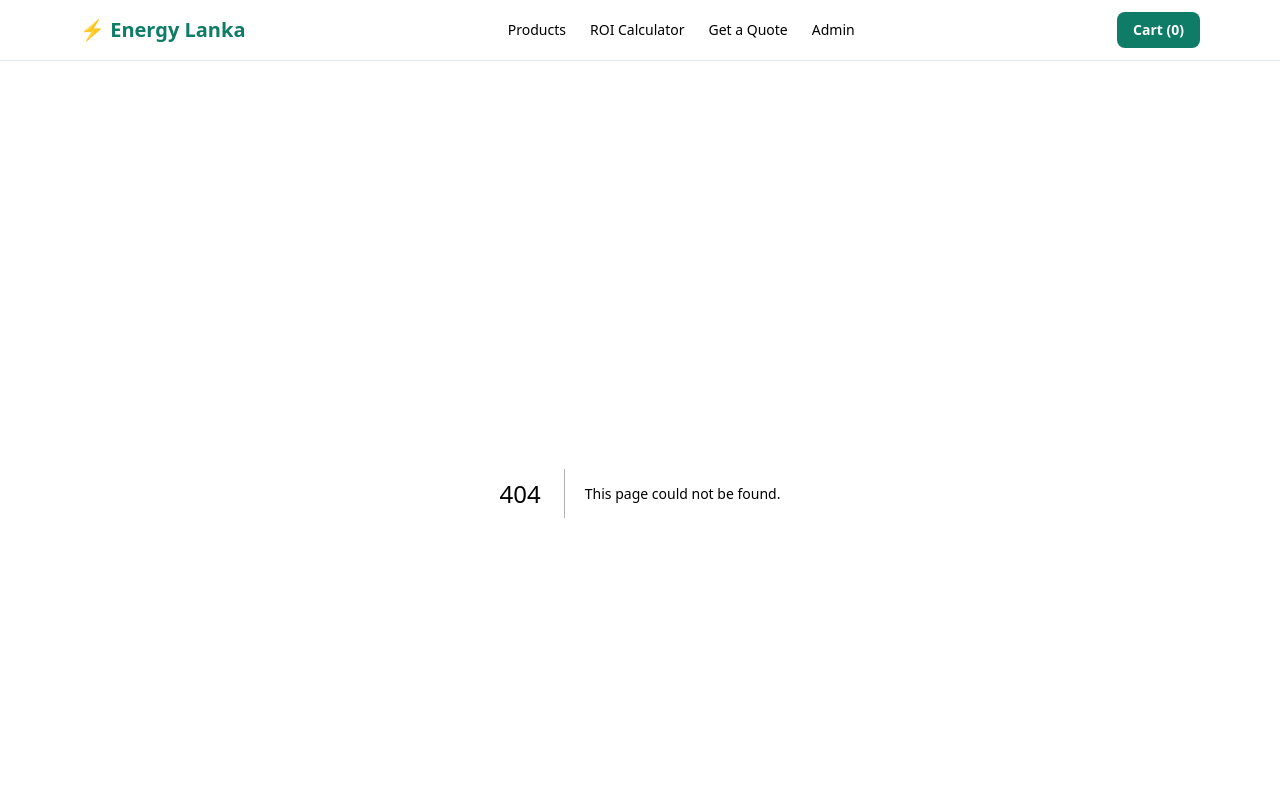
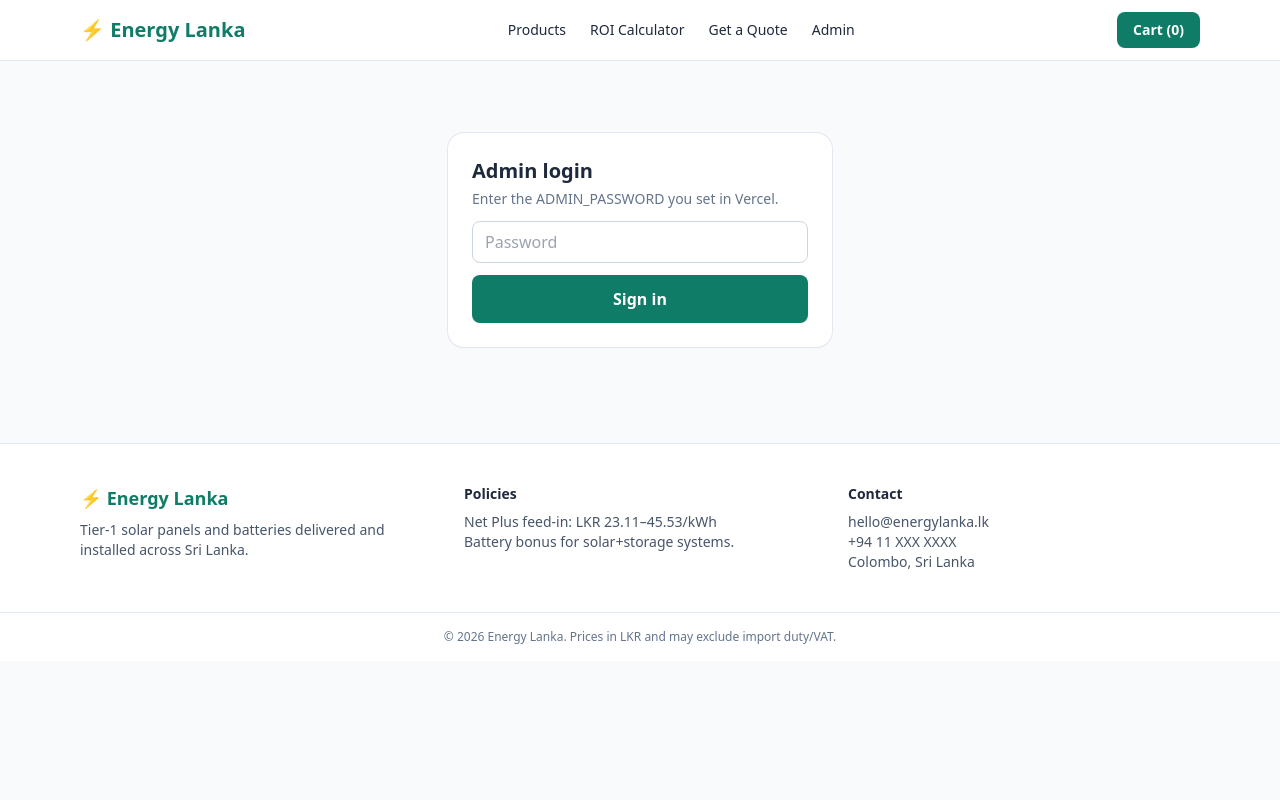
Before and after one commit to EnergyLanka/energy-lanka, a Next.js app: page /admin in a window 1280 px wide. Before the commit this address had no page. Shown: the top 800 px of the page. Built offline with nearby package versions, Linux system fonts and the light colour scheme.

Commit message:
Implement Admin Dashboard with login and data display

```diff
--- /dev/null
+++ b/src/app/admin/page.tsx
@@ -0,0 +1,58 @@
+"use client";
+import { useState } from "react";
+
+export default function AdminPage() {
+  const [pwd, setPwd] = useState("");
+  const [authed, setAuthed] = useState(false);
+  const [orders, setOrders] = useState<any[]>([]);
+  const [quotes, setQuotes] = useState<any[]>([]);
+
+  const load = async () => {
+    const res = await fetch(`/api/admin?pwd=${encodeURIComponent(pwd)}`);
+    if (!res.ok) { alert("Invalid password"); return; }
+    const data = await res.json();
+    setOrders(data.orders);
+    setQuotes(data.quotes);
+    setAuthed(true);
+  };
+
+  if (!authed) {
+    return (
+      <div className="card mx-auto max-w-sm p-6 mt-10">
+        <h1 className="text-xl font-bold">Admin login</h1>
+        <p className="text-sm text-slate-500 mt-1">Enter the ADMIN_PASSWORD you set in Vercel.</p>
+        <input type="password" className="input mt-3" placeholder="Password" onChange={(e) => setPwd(e.target.value)} />
+        <button className="btn-primary mt-3 w-full" onClick={load}>Sign in</button>
+      </div>
+    );
+  }
+
+  return (
+    <div>
+      <h1 className="text-3xl font-bold">Admin Dashboard</h1>
+
+      <h2 className="mt-8 text-xl font-semibold">Paid Orders ({orders.length})</h2>
+      <div className="mt-2 space-y-2">
+        {orders.length === 0 && <p className="text-sm text-slate-500">No orders yet.</p>}
+        {orders.map((o) => (
+          <div key={o.id} className="card flex flex-col sm:flex-row justify-between p-4 text-sm gap-2">
+            <span className="font-semibold">{o.orderRef} — {o.customer} — {o.phone}</span>
+            <span>LKR {o.totalLKR.toLocaleString()} · <b className={o.status === "paid" ? "text-green-600" : "text-amber-600"}>{o.status.toUpperCase()}</b></span>
+          </div>
+        ))}
+      </div>
+
+      <h2 className="mt-8 text-xl font-semibold">Quote Requests ({quotes.length})</h2>
+      <div className="mt-2 space-y-2">
+        {quotes.length === 0 && <p className="text-sm text-slate-500">No quote requests yet.</p>}
+        {quotes.map((q) => (
+          <div key={q.id} className="card p-4 text-sm">
+            <div className="font-semibold">{q.name} — {q.phone} — {q.district}</div>
+            <div className="text-slate-600 mt-1">{q.message}</div>
+            <div className="text-xs text-slate-400 mt-2">Bill: LKR {q.monthlyBill || "N/A"} • {q.email}</div>
+          </div>
+        ))}
+      </div>
+    </div>
+  );
+}
```
